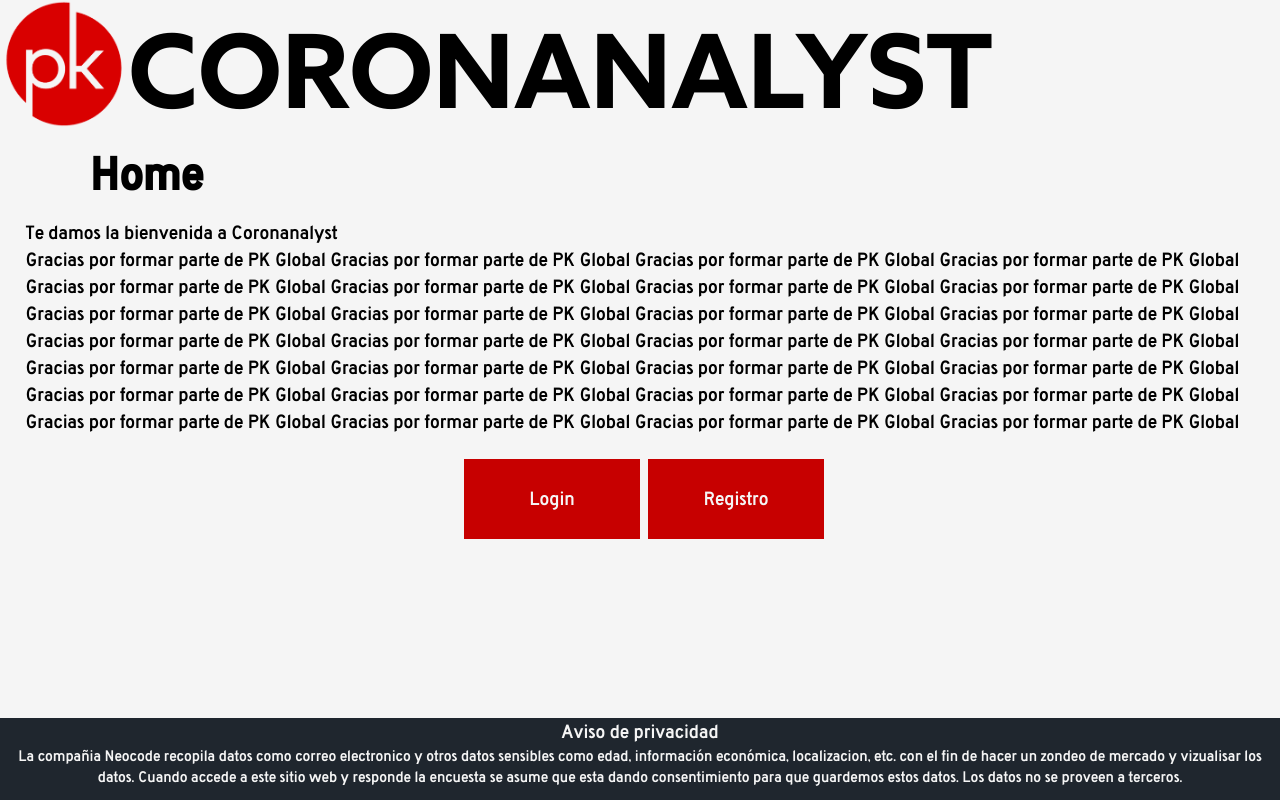
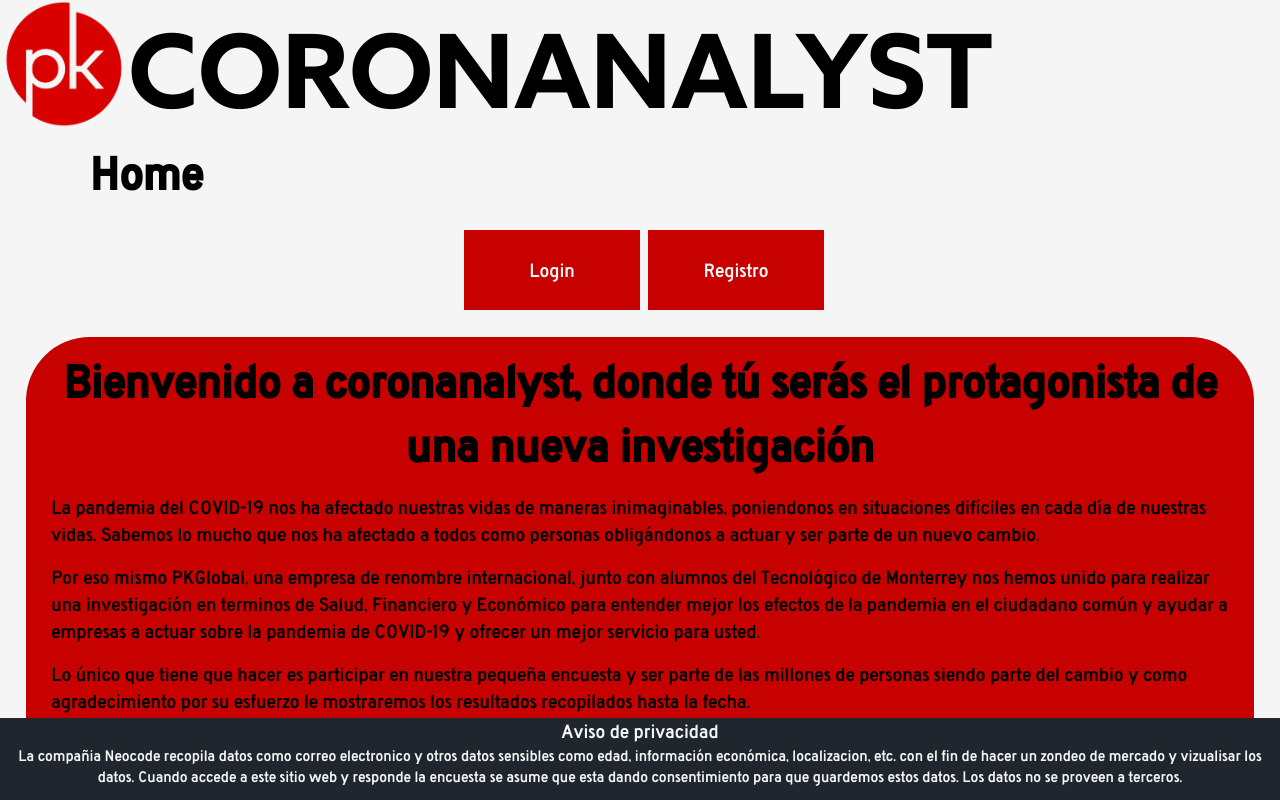
Before and after one commit to jesusej/CoronanalystNeocode, a React (Create React App) app in the folder client/: page / in a window 1280 px wide. Built offline with nearby package versions, Linux system fonts and the light colour scheme; no server answers.

Commit message:
:lipstick: Adding new styles and greeting message

```diff
--- a/client/src/Home.js
+++ b/client/src/Home.js
@@ -8,14 +8,18 @@
   return(
       <div className="main">
         <div className = "titulo"><h1>Home</h1></div>
-            <div  className = "main__text">
-            <div>Te damos la bienvenida a Coronanalyst</div>
-              Gracias por formar parte de PK Global Gracias por formar parte de PK Global Gracias por formar parte de PK Global Gracias por formar parte de PK Global Gracias por formar parte de PK Global Gracias por formar parte de PK Global Gracias por formar parte de PK Global Gracias por formar parte de PK Global Gracias por formar parte de PK Global Gracias por formar parte de PK Global Gracias por formar parte de PK Global Gracias por formar parte de PK Global Gracias por formar parte de PK Global Gracias por formar parte de PK Global Gracias por formar parte de PK Global Gracias por formar parte de PK Global Gracias por formar parte de PK Global Gracias por formar parte de PK Global Gracias por formar parte de PK Global Gracias por formar parte de PK Global Gracias por formar parte de PK Global Gracias por formar parte de PK Global Gracias por formar parte de PK Global Gracias por formar parte de PK Global Gracias por formar parte de PK Global Gracias por formar parte de PK Global Gracias por formar parte de PK Global Gracias por formar parte de PK Global </div>
             <div className = "centered-container">
               <button onClick={()=> history.push("/login")}>Login</button>
               <button onClick={()=> history.push("/registro")}>Registro</button>
               <br></br><br></br>
             </div>
+            <div className = "main__text">
+            <h1>Bienvenido a coronanalyst, donde tú serás el protagonista de una nueva investigación</h1>
+            <p> La pandemia del COVID-19 nos ha afectado nuestras vidas de maneras inimaginables, poniendonos en situaciones difíciles en cada día de nuestras vidas. Sabemos lo mucho que nos ha afectado a todos como personas obligándonos a actuar y ser parte de un nuevo cambio. </p>
+            <p> Por eso mismo PKGlobal, una empresa de renombre internacional, junto con alumnos del Tecnológico de Monterrey nos hemos unido para realizar una investigación en terminos de Salud, Financiero y Económico para entender mejor los efectos de la pandemia en el ciudadano común y ayudar a empresas a actuar sobre la pandemia de COVID-19 y ofrecer un mejor servicio para usted. </p>
+            <p> Lo único que tiene que hacer es participar en nuestra pequeña encuesta y ser parte de las millones de personas siendo parte del cambio y como agradecimiento por su esfuerzo le mostraremos los resultados recopilados hasta la fecha.</p>
+            <p> Esperamos con ansias su importantísima atribución a este proyecto y ayudarnos a mejorar la vida de millones de personas. </p></div>
+
       </div>
 
   );
--- a/client/src/index.css
+++ b/client/src/index.css
@@ -448,13 +448,24 @@
 }
 
 .main__text{
+  margin: 0 2vw;
+  margin-bottom: 2vh;
+  border-radius: 64px; /* Probablemente cambiar por otro más dinámico */
   padding: 1vw 2vw 2vw 2vw;
-  padding-bottom: 0;
   align-content: center;
   justify-content: center;
   overflow: auto;
-  /* color:whitesmoke;
-  background-color: #c70000; */
+  /* color:whitesmoke;*/
+  background-color: #c70000;
+}
+
+.main__text h1 {
+  text-align: center;
+  margin-left: 0;
+}
+
+.main__text p {
+  margin: 2vh 0;
 }
 
 
```
